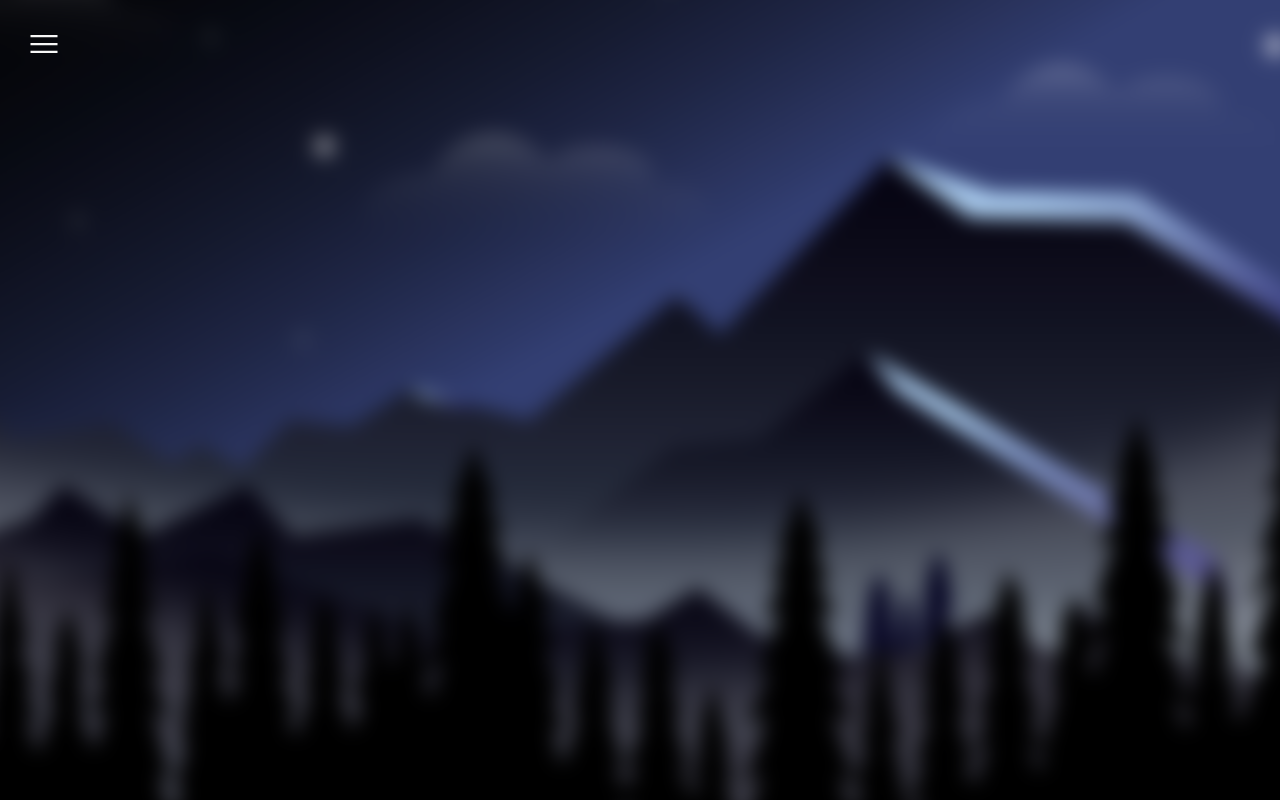
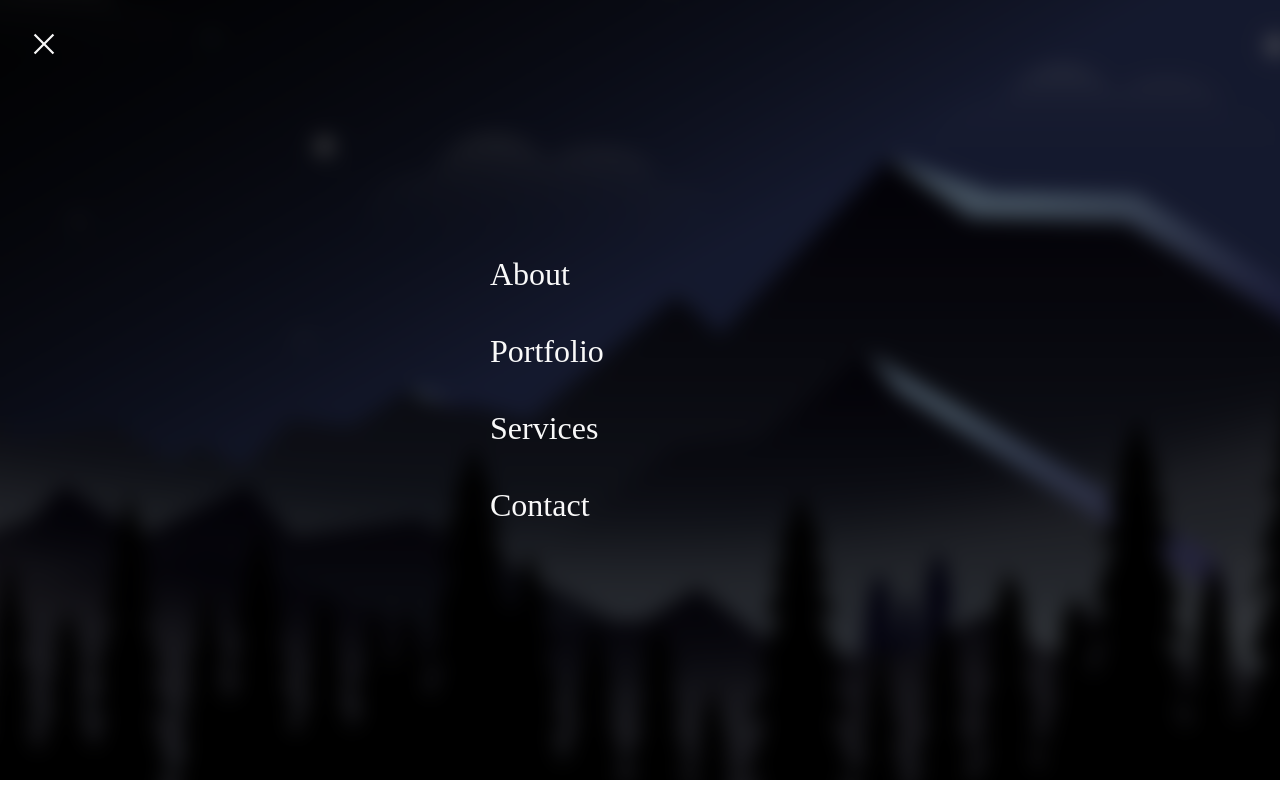
Before and after one commit to onlyhisson/css-sample, a plain HTML site: page menu-1/index.html in a window 1280 px wide. Both pictures are taken after a click on the button 44 px from the left and 44 px from the top of the page. Drawn offline with nearby package versions, Linux system fonts and the light colour scheme.

Commit message:
menu1.animation.backwards

```diff
--- a/menu-1/styles.css
+++ b/menu-1/styles.css
@@ -63,3 +63,85 @@ body.open .background {
   background-repeat: no-repeat;
   background-position: center;
 }
+
+body.open .navbar-burger {
+  background-image: url("./assets/close.svg");
+}
+
+.menu {
+  z-index: 2;
+  top: 0;
+  left: 0;
+  display: grid;
+  place-items: center;
+  width: 100%;
+  height: 100%;
+  background: rgba(0, 0, 0, 0.6);
+  opacity: 0;
+  visibility: hidden;
+  border-bottom: 20px solid white;
+  transition: 0.5s;
+}
+
+body.open .menu {
+  opacity: 1;
+  visibility: visible;
+}
+
+.menu nav:hover a {
+  opacity: 25%;
+}
+
+.menu nav a:hover {
+  opacity: 1;
+}
+
+.menu nav {
+  display: flex;
+  flex-direction: column;
+  justify-content: center;
+  align-items: center;
+}
+
+.menu a {
+  position: relative;
+  color: #f9f9f9;
+  font-size: 32px;
+  font-family: "Euclid Circular A";
+  padding: 20px 0;
+  width: 300px;
+  text-decoration: none;
+  transition: 0.4s;
+}
+
+.menu a::after {
+  content: "";
+  position: absolute;
+  left: 0;
+  bottom: 10px;
+  width: 100%;
+  height: 2px;
+  border-radius: 2px;
+  background: #f7f7f7;
+  transform: scaleX(0);
+  transform-origin: 0% 50%;
+  transition: 0.4s;
+}
+
+.menu a:hover::after {
+  transform: scaleX(1);
+}
+
+body.open .menu a {
+  animation: appear 0.3s backwards;
+}
+
+@keyframes appear {
+  0% {
+    opacity: 0;
+    translate: 0 50px;
+  }
+  100% {
+    opacity: 1;
+  }
+}
```
